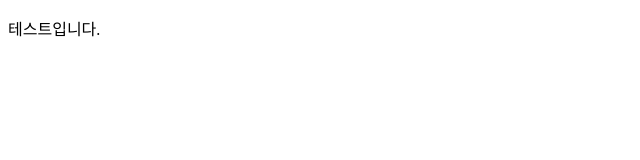
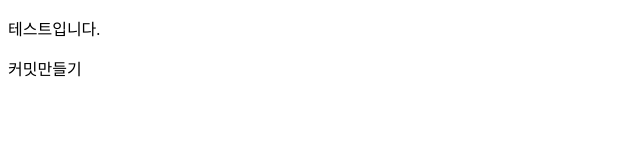
Before and after one commit to BES9507/Goorm, a plain HTML site: page index.html in a window 1280 px wide. Shown: the whole page, without its empty margins (0-640 px from the left). Drawn offline with Linux system fonts and the light colour scheme.

Commit message:
main커밋

```diff
--- a/index.html
+++ b/index.html
@@ -8,5 +8,6 @@
 </head>
 <body>
   <p>테스트입니다.</p>
+  <p>커밋만들기</p>
 </body>
 </html>
```
